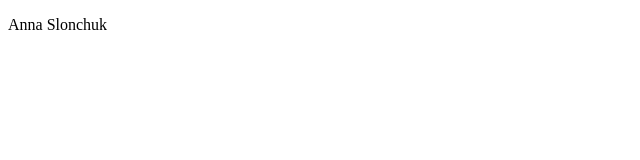
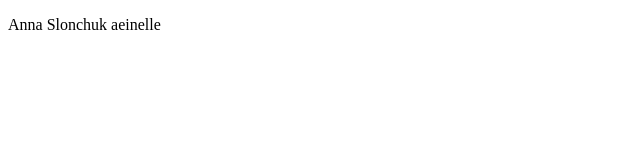
Before and after one commit to aeinelle/Hillel_branch_rep, a plain HTML site: page index.html in a window 1280 px wide. Shown: the full height of the page, 0-640 px from the left. Drawn offline with Linux system fonts and the light colour scheme.

Commit message:
add second  branch

```diff
--- a/index.html
+++ b/index.html
@@ -6,6 +6,6 @@
     <title>Document</title>
 </head>
 <body>
-    <p>Anna Slonchuk</p>
+    <p>Anna Slonchuk aeinelle</p>
 </body>
 </html>
```
